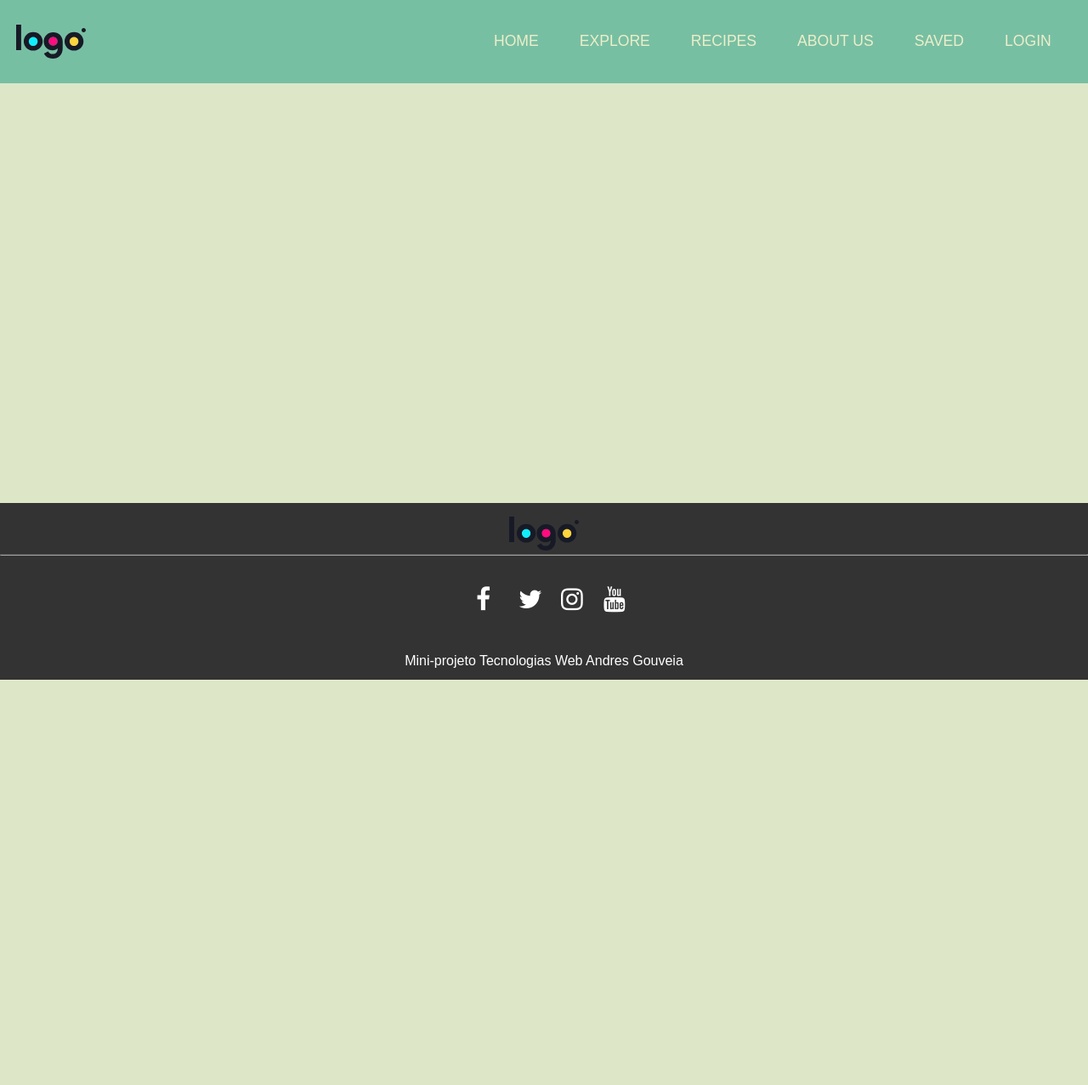
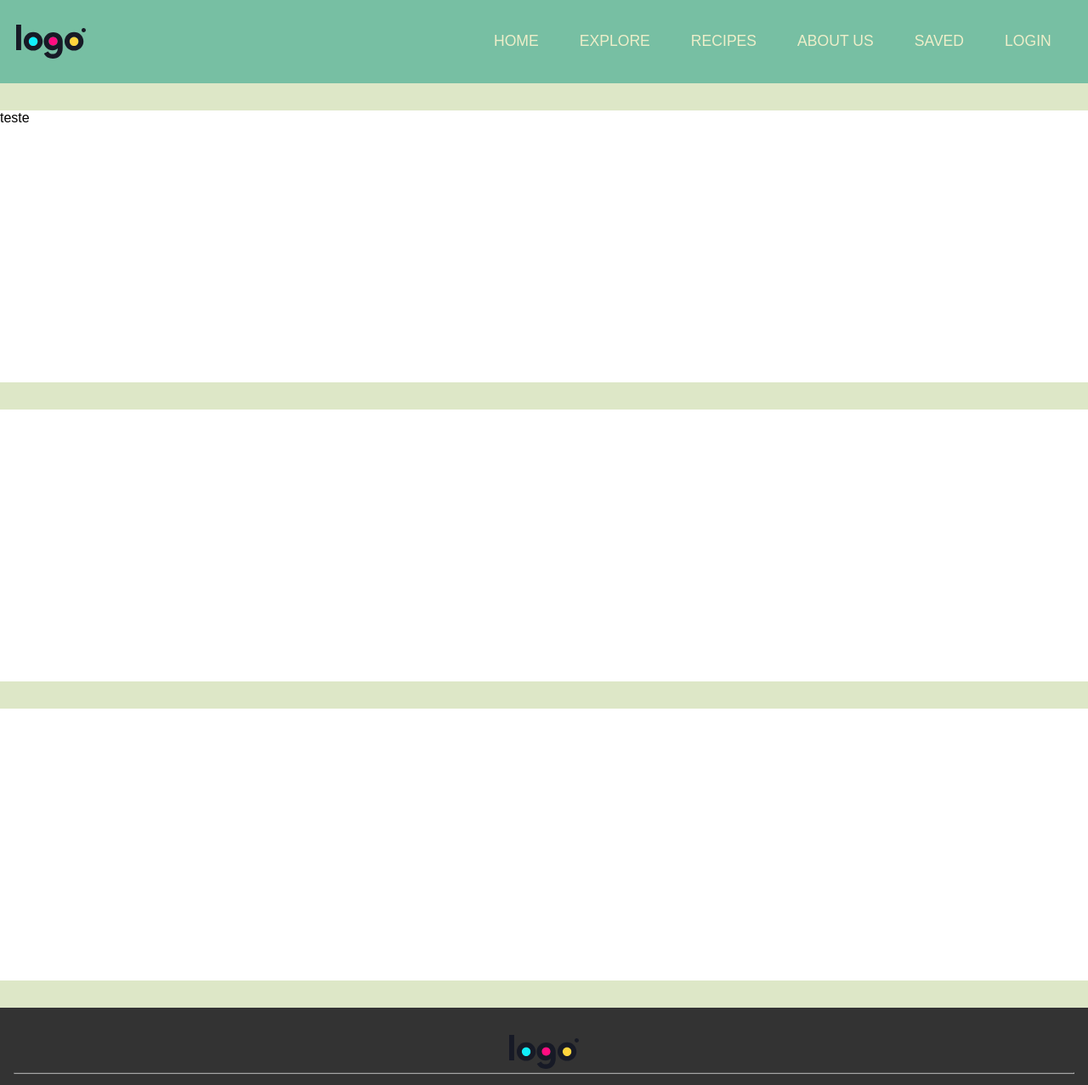
Before and after one commit to andresjpg2000/mini-projeto-T.WEB, a plain HTML site: page index.html in a window 1280 px wide. Shown: the top 1277 px of the page at 85% size. Before the commit the page ends 800 px from the top, so only its background shows below. Drawn offline with Linux system fonts and the light colour scheme.

Commit message:
Content grid and footer position

```diff
--- a/index.html
+++ b/index.html
@@ -33,9 +33,16 @@
         </nav>
 
     </header>
-    <content>
-
-    </content>
+    <div class="content">
+        <div class="hero">
+            <div class="div1">teste </div>
+            <div class="div2"> </div>
+            <div class="div3"> </div>
+            <div class="div4"> </div>
+            <div class="div5"> </div>
+            <div class="div6"> </div>
+        </div>
+    </div>
     <footer>
         <!-- LOGO ON FOOTER -->
         <div class="logoFOOTER">
--- a/styles/style.css
+++ b/styles/style.css
@@ -9,6 +9,10 @@
 }
 body {
     background: var(--main-background);
+    display: flex;
+    flex-direction: column;
+    min-height: 100vh;
+    margin: 0;
 }
 .header {
     position: relative;
@@ -19,13 +23,17 @@ body {
     background: var(--primary-nav-bg-color);
     padding: 0 1.2rem;
     transition: 0.3s;
+    z-index: 1000;
+}
+.content {
+    flex: 1;
 }
 footer {
-    position: fixed;
     bottom: 0;
     width: 100%;
     height: auto;
     background: #333333;
+    padding: 1rem;
 }
 .logoFOOTER {
     text-align: center;
@@ -61,3 +69,34 @@ footer {
     padding: 0.8rem;
     font-size: 1rem;
 }
+.hero {
+    margin-top: 2rem;
+    margin-bottom: 2rem;
+    display: grid;
+    grid-template-columns: repeat(4, 1fr);
+    grid-template-rows: repeat(3, 20rem);
+    grid-column-gap: 1rem;
+    grid-row-gap: 2rem;
+    }
+
+    .div1 {
+        grid-area: 1 / 1 / 2 / 5;
+        background: white;
+    }
+    .div2 {
+        grid-area: 1 / 2 / 2 / 5;
+    }
+    .div3 {
+        grid-area: 2 / 1 / 3 / 5;
+        background: white;
+    }
+    .div4 {
+        grid-area: 2 / 2 / 3 / 5;
+    }
+    .div5 {
+        grid-area: 3 / 1 / 4 / 5;
+        background: white;
+    }
+    .div6 {
+        grid-area: 3 / 2 / 4 / 5;
+    }
```
